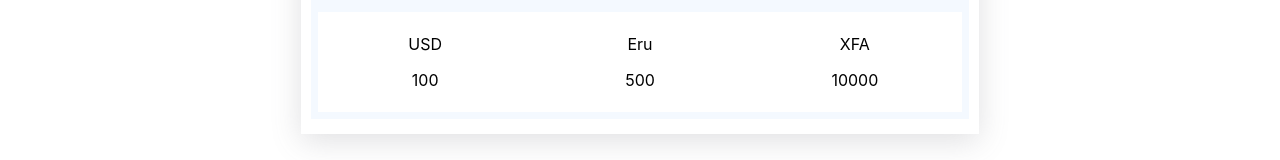
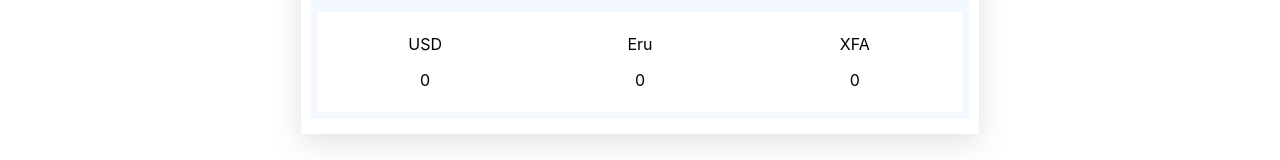
Before and after one commit to MALWICK/currency-exchanger-wallet, a React (Create React App) app: page /account in a window 1280 px wide. Shown: the part 609-769 px from the top of the page. Built offline with nearby package versions, Linux system fonts and the light colour scheme.

Commit message:
created simple page

```diff
--- a/src/App.jsx
+++ b/src/App.jsx
@@ -7,9 +7,9 @@ import Wallet from './pages/Wallet/Wallet';
 import Accounts from './pages/Accounts/Accounts';
 
 function App() {
-  const [currency1, setCurrency1] = useState(100);
-  const [currency2, setCurrency2] = useState(500);
-  const [currency3, setCurrency3] = useState(10000);
+  const [currency1, setCurrency1] = useState(0);
+  const [currency2, setCurrency2] = useState(0);
+  const [currency3, setCurrency3] = useState(0);
   const [totalCurrency, setTotalCurrency] = useState(0);
   const [select, setSelect] = useState();
 
```
